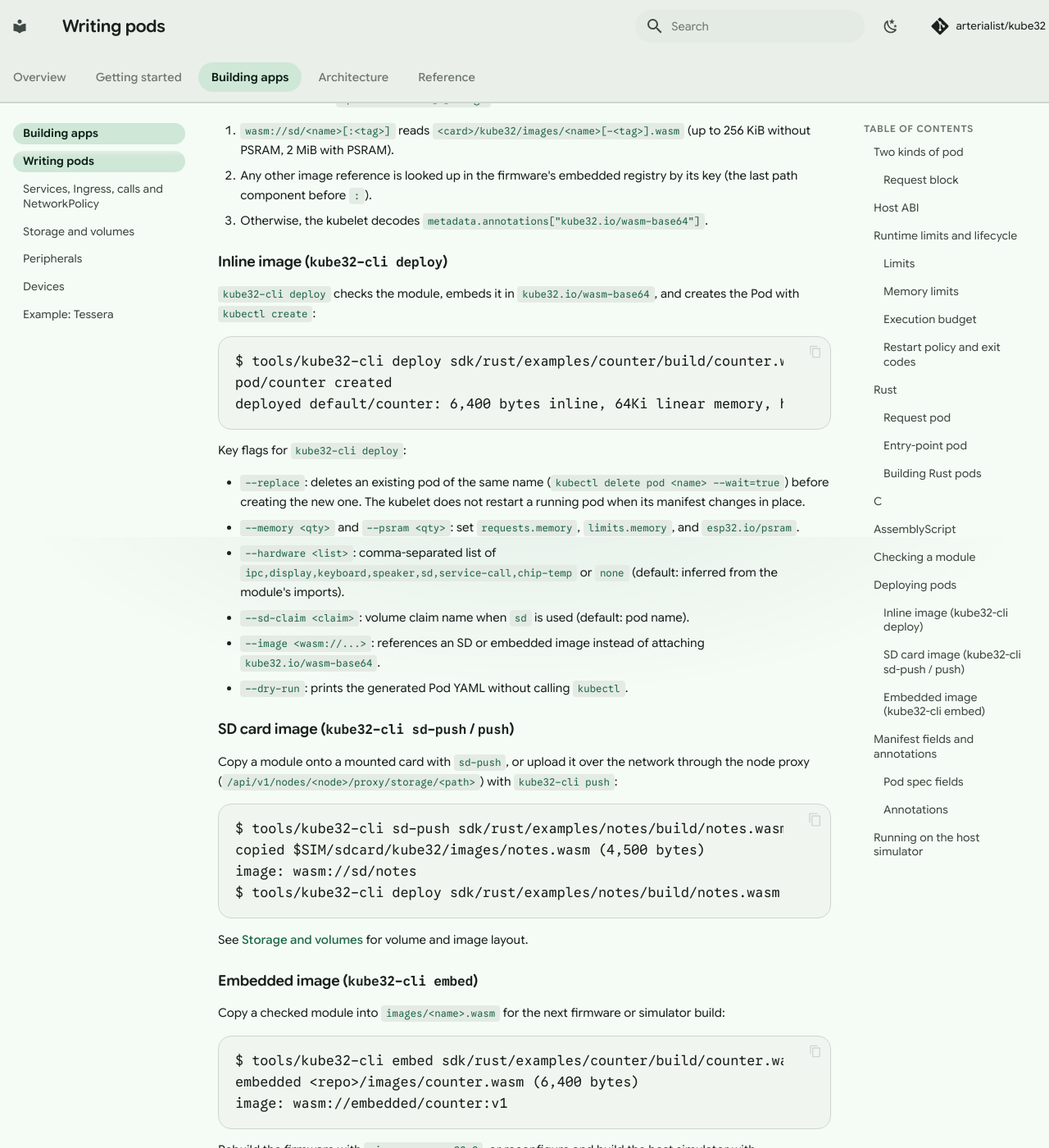
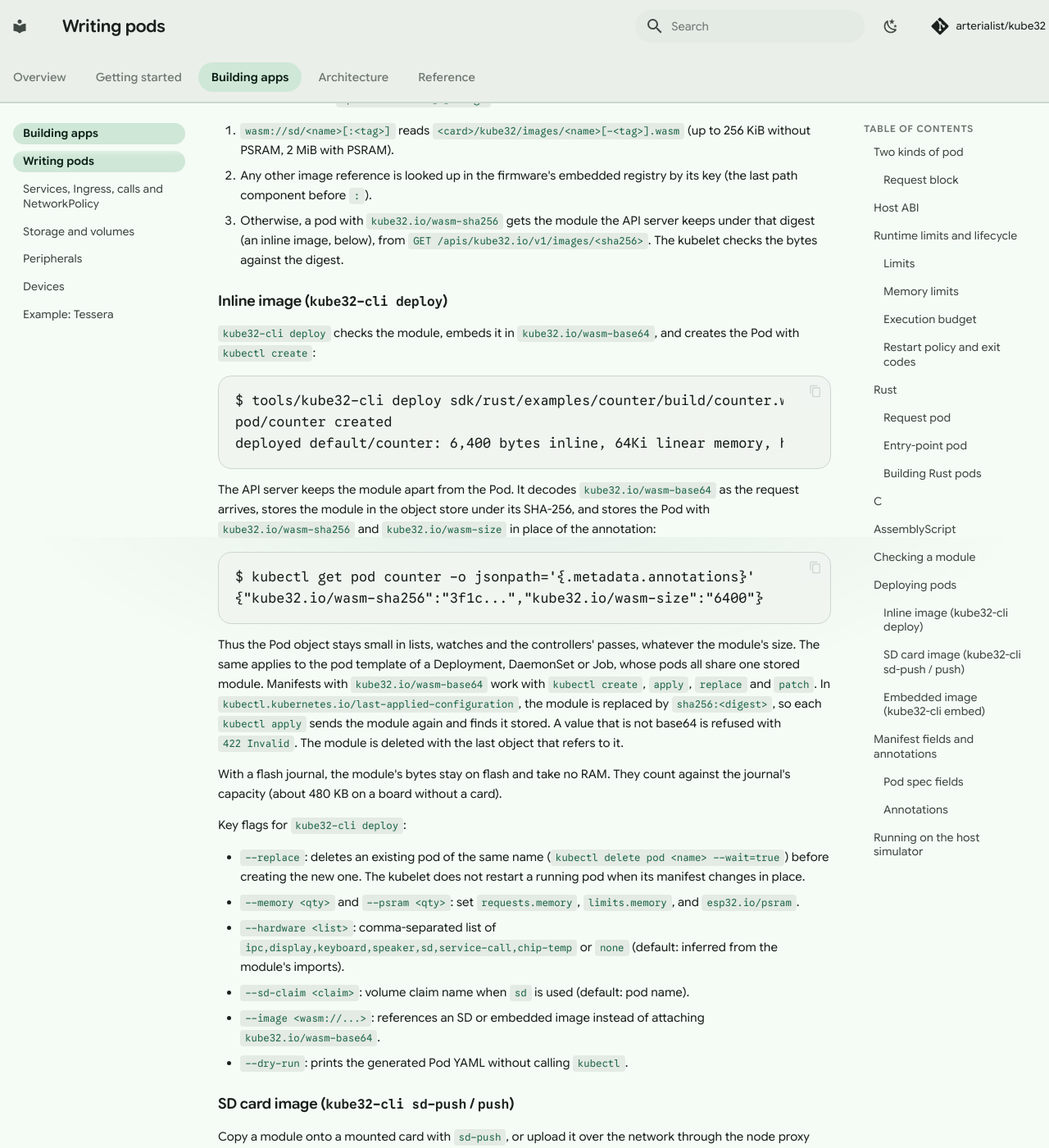
Before and after one commit to arterialist/kube32, an MkDocs documentation site: the page built from docs/app-development.md, in a window 1280 px wide and 1400 px high, scrolled down 13745 px. Shown: the whole window at 82% size. Built offline with MkDocs 1.6.1 and Material for MkDocs 9.7.7, drawn with Linux system fonts in a browser that asks for light colours; comment, search, counter and statistics services are not loaded; some of the changed text lies outside the part shown.

Commit message:
docs: describe inline images kept apart from their objects
The app development guide, API reference, CLI reference and the
architecture pages describe how the API server stores a module that a
Pod or pod template carries in kube32.io/wasm-base64, how kubelets read
it by kube32.io/wasm-sha256, the /blobs/ keys that stay on flash, the
watch replay ring's byte bound, and the updates that retry on a
conflict.

````diff
--- a/docs/app-development.md
+++ b/docs/app-development.md
@@ -368,7 +368,7 @@
 
 1. `wasm://sd/<name>[:<tag>]` reads `<card>/kube32/images/<name>[-<tag>].wasm` (up to 256 KiB without PSRAM, 2 MiB with PSRAM).
 2. Any other image reference is looked up in the firmware's embedded registry by its key (the last path component before `:`).
-3. Otherwise, the kubelet decodes `metadata.annotations["kube32.io/wasm-base64"]`.
+3. Otherwise, a pod with `kube32.io/wasm-sha256` gets the module the API server keeps under that digest (an inline image, below), from `GET /apis/kube32.io/v1/images/<sha256>`. The kubelet checks the bytes against the digest.
 
 ### Inline image (`kube32-cli deploy`)
 
@@ -379,6 +379,17 @@
 pod/counter created
 deployed default/counter: 6,400 bytes inline, 64Ki linear memory, hardware: ipc
 ```
+
+The API server keeps the module apart from the Pod. It decodes `kube32.io/wasm-base64` as the request arrives, stores the module in the object store under its SHA-256, and stores the Pod with `kube32.io/wasm-sha256` and `kube32.io/wasm-size` in place of the annotation:
+
+```
+$ kubectl get pod counter -o jsonpath='{.metadata.annotations}'
+{"kube32.io/wasm-sha256":"3f1c...","kube32.io/wasm-size":"6400"}
+```
+
+Thus the Pod object stays small in lists, watches and the controllers' passes, whatever the module's size. The same applies to the pod template of a Deployment, DaemonSet or Job, whose pods all share one stored module. Manifests with `kube32.io/wasm-base64` work with `kubectl create`, `apply`, `replace` and `patch`. In `kubectl.kubernetes.io/last-applied-configuration`, the module is replaced by `sha256:<digest>`, so each `kubectl apply` sends the module again and finds it stored. A value that is not base64 is refused with `422 Invalid`. The module is deleted with the last object that refers to it.
+
+With a flash journal, the module's bytes stay on flash and take no RAM. They count against the journal's capacity (about 480 KB on a board without a card).
 
 Key flags for `kube32-cli deploy`:
 
@@ -438,8 +449,8 @@
 
 | Annotation | Target | Meaning |
 | --- | --- | --- |
-| `kube32.io/wasm-base64` | Pod | Base64-encoded `.wasm` module used when the image is not on SD or embedded |
-| `kube32.io/wasm-sha256`, `kube32.io/wasm-size` | Pod | Module digest and byte size recorded by `kube32-cli deploy` |
+| `kube32.io/wasm-base64` | Pod, pod template | Base64-encoded `.wasm` module used when the image is not on SD or embedded. The API server stores the module and replaces this annotation with the two below |
+| `kube32.io/wasm-sha256`, `kube32.io/wasm-size` | Pod, pod template | Module digest and byte size. For an inline image the API server sets them, and the kubelet reads the module by the digest |
 | `kube32.io/execution-budget` | Pod | Per-call wasm3 gas limit (`<units>` or `"off"`, default `4000000000`) |
 | `kube32.io/wasm-stack` | Pod | Per-pod wasm3 value stack size (`512` to `64Ki`; default: what the module's calls need, at most `4Ki` for pods up to `64Ki` of linear memory) |
 | `kube32.io/event-topics` | Pod | Comma-separated channel topics delivered to the pod's `k32_event` export |
````
Also changed, not shown: CHANGELOG.md (+6 -0 lines), docs/api-reference.md (+3 -1 lines), docs/architecture/index.md (+2 -2 lines), docs/architecture/radix-store.md (+6 -2 lines), docs/architecture/wasm-runtime.md (+1 -1 lines), docs/cli-reference.md (+1 -1 lines).
